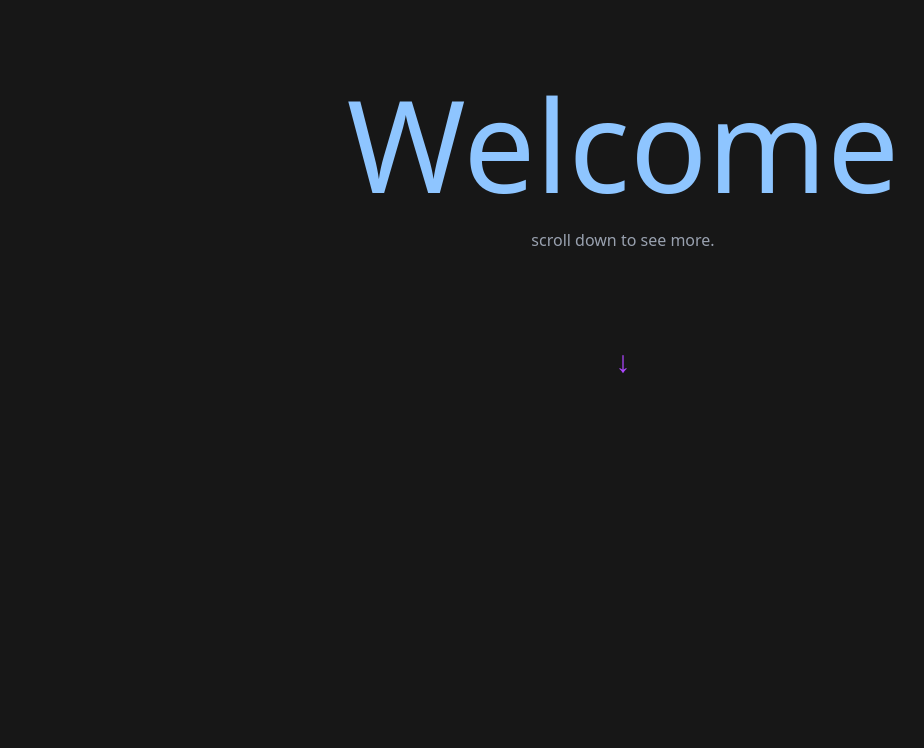
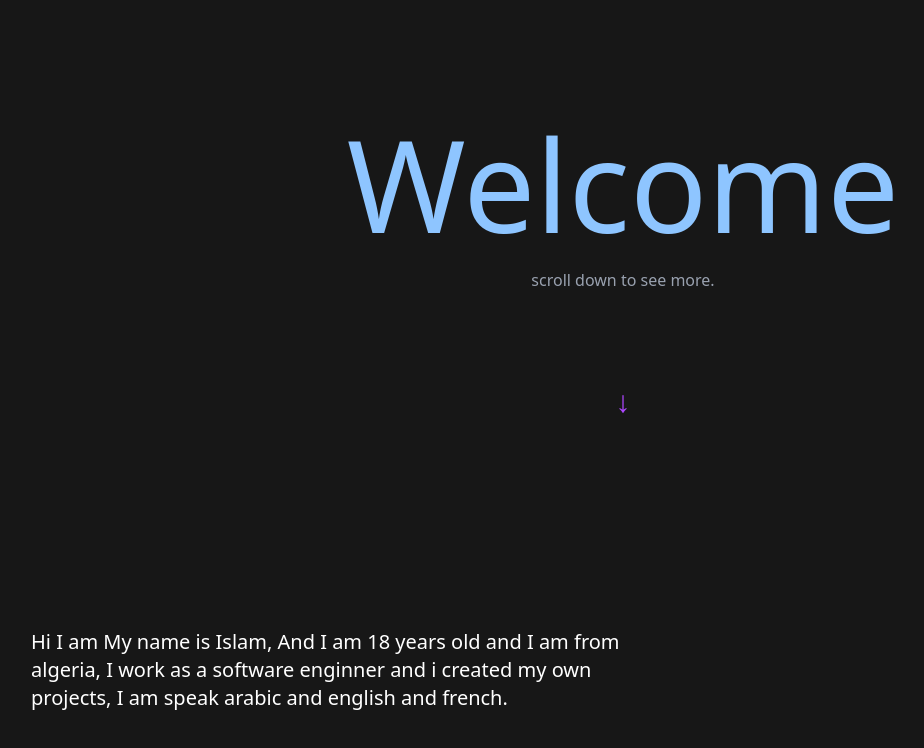
Before and after one commit to Islam0s/myportfolio, a SvelteKit app: page / in a window 1280 px wide. Shown: the top 748 px of the page, without its empty margins (17-941 px from the left). Built offline with nearby package versions, Linux system fonts and the light colour scheme.

Commit message:
I made the about page.

```diff
--- a/src/app.css
+++ b/src/app.css
@@ -1,2 +1,7 @@
 @import 'tailwindcss';
 @plugin '@tailwindcss/typography';
+
+
+body {
+  background-color: #171717;
+}
--- a/src/routes/+page.svelte
+++ b/src/routes/+page.svelte
@@ -1,9 +1,10 @@
 <script>
+  import About from './componentes/about.svelte';
   import Welcome from './componentes/Welcome.svelte';
 </script>
 
-<div class="w-full h-dvh bg-neutral-900 flex justify-center pt-20">
+<div>
 
   <Welcome/>
-
+  <About/>
 </div>
--- a/src/routes/componentes/Welcome.svelte
+++ b/src/routes/componentes/Welcome.svelte
@@ -1,4 +1,4 @@
-<div>
+<div class="flex-col flex items-center pt-30 w-full">
 
   <h1 class="text-blue-300 text-9xl">Welcome</h1>
   <h1 class="text-gray-400 flex justify-center py-5">scroll down to see more.</h1>
--- a/src/routes/componentes/about.svelte
+++ b/src/routes/componentes/about.svelte
@@ -0,0 +1,4 @@
+<div class="text-white mt-50 mr-150 text-xl pl-12">
+  <p>Hi I am My name is Islam, And I am 18 years old and I am from algeria, I work as a software enginner and i created my own projects, I am speak arabic and english and french.</p>
+
+</div>
```
